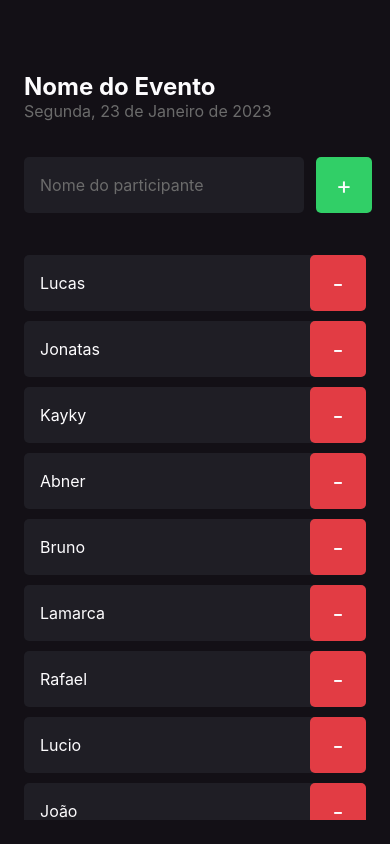
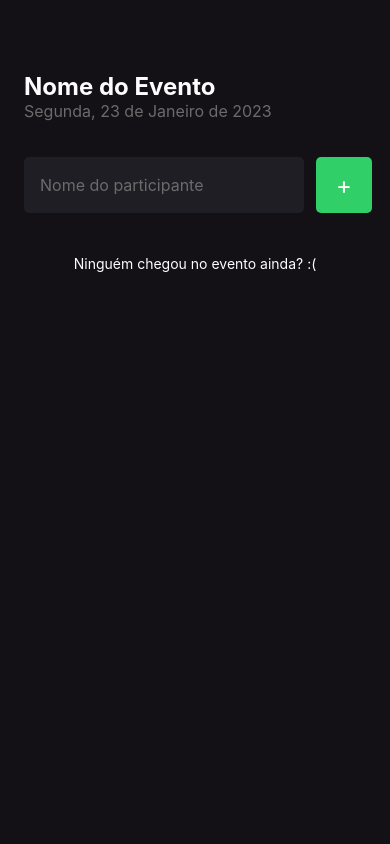
Before and after one commit to lucasmfg7/iamhere, a React Native app: screen / in a window 390 px wide. Built offline with nearby package versions, Linux system fonts and the light colour scheme.

Commit message:
Salvando participante no estado

```diff
--- a/src/screens/Home/index.tsx
+++ b/src/screens/Home/index.tsx
@@ -1,31 +1,22 @@
+import { useState } from 'react'
 import { Alert, FlatList, Text, TextInput, TouchableOpacity, View } from 'react-native'
 
 import { Participant } from '../../components/Participant'
 import { styles } from './styles'
 
 export default function Home() {
-  const participants = [
-    "Lucas",
-    "Jonatas",
-    "Kayky",
-    "Abner",
-    "Bruno",
-    "Lamarca",
-    "Rafael",
-    "Lucio",
-    "João",
-    "Pedro",
-    "Paulo",
-    "Matheus",
-  ];
+  const [participants, setParticipants] = useState<string[]>([]);
+  const [participantName, setParticipantName] = useState("");
 
   function handleParticipantAdd() {
-    if (participants.includes("Lucas")) {
+    if (participants.includes(participantName)) {
       return Alert.alert(
         "Participante existente",
         "Já existe um participante com esse nome"
       );
     }
+    setParticipants((prevState) => [...prevState, participantName]);
+    setParticipantName("");
   }
 
   function handleParticipantRemove(name: string) {
@@ -50,6 +41,8 @@
           style={styles.input}
           placeholder="Nome do participante"
           placeholderTextColor="#6B6B6B"
+          value={participantName}
+          onChangeText={setParticipantName}
         />
         <TouchableOpacity style={styles.button} onPress={handleParticipantAdd}>
           <Text style={styles.buttonText}>+</Text>
```
